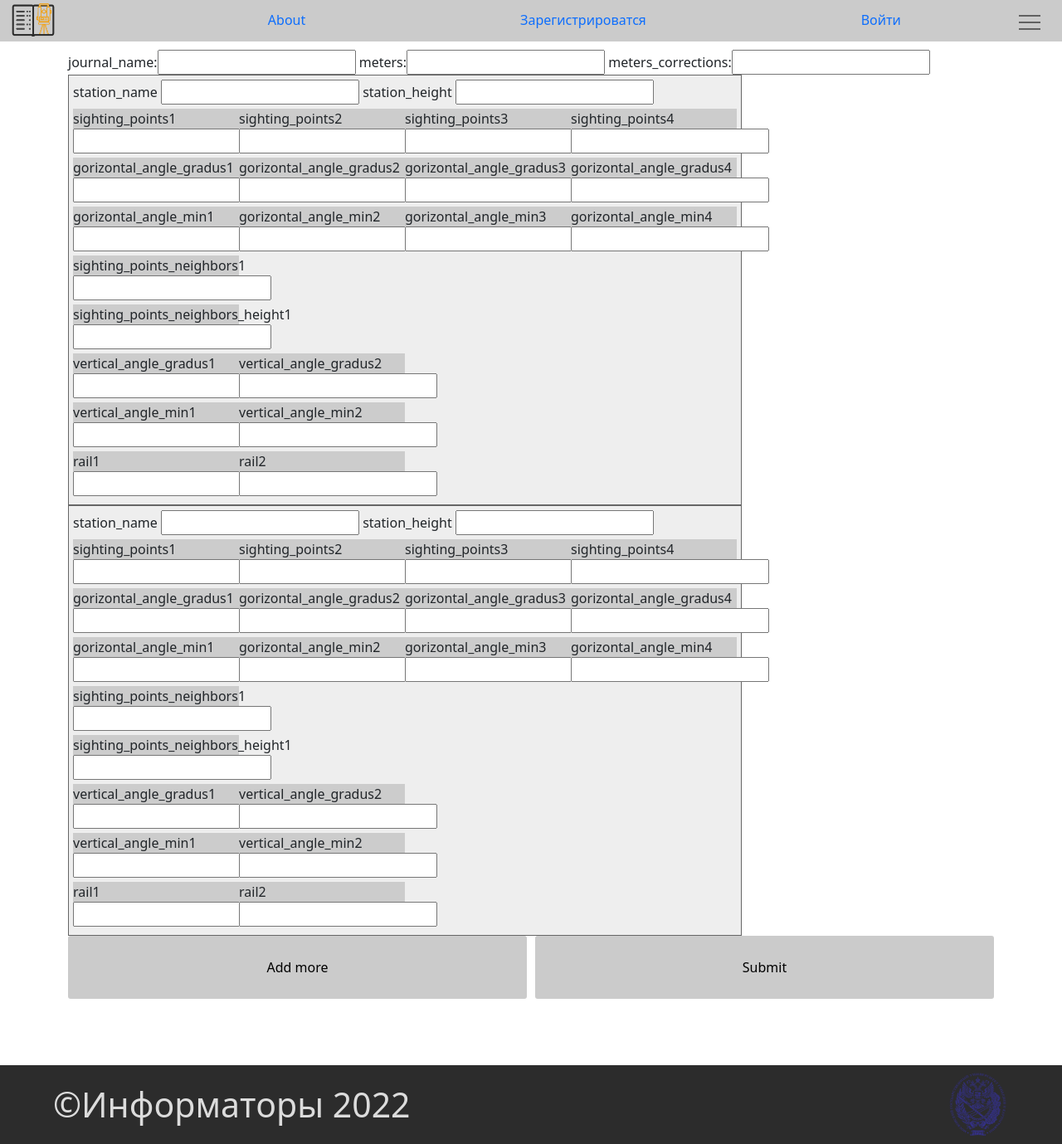
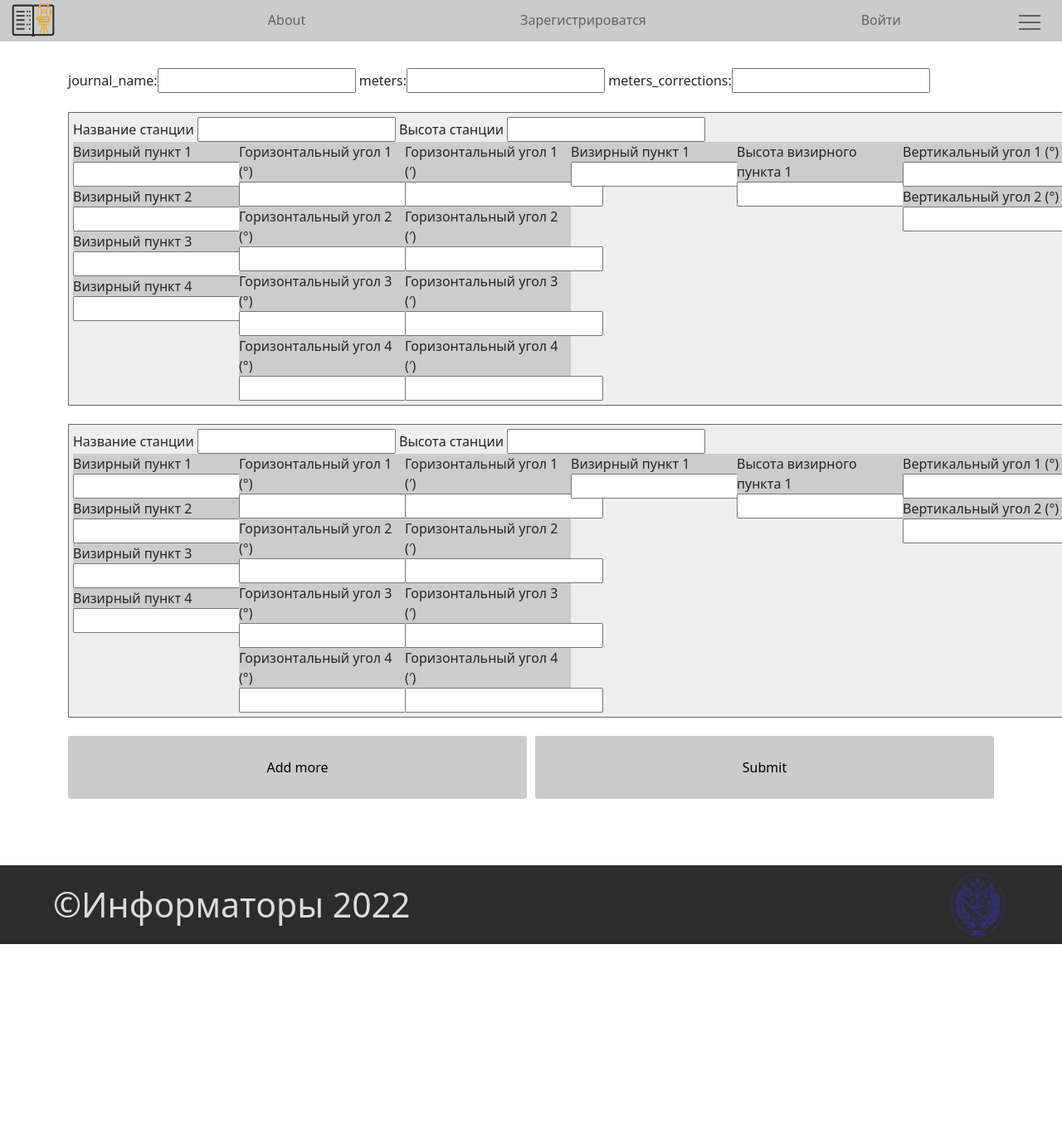
Before and after one commit to Suroga/tahJournal, a Django app: page /tah/calculation1/ in a window 1280 px wide. Shown: the whole page at 83% size. After the commit the page ends 1138 px from the top, so only its background shows below. Run offline with Django 3.2, Linux system fonts and the light colour scheme; parts of the project's set-up code (start-up, migrations or seed data) failed here and were passed over; some libraries are stand-ins or nearby versions.

```diff
--- a/journal/journal/static/css/style.css
+++ b/journal/journal/static/css/style.css
@@ -29,6 +29,8 @@
   width: 26px;
   cursor: pointer;
   z-index: 1;
+  padding-top: 10px;
+  padding-bottom: 10px;
 }
 /* добавляем "гамбургер" */
 .menu__btn > span,
@@ -235,12 +237,13 @@ body{
   height: 0%;
 } */
 
+.nav-link{
+  color: #616161
+}
 
-
-
-
-
-
+.nav-link:hover{
+  color: #414141
+}
 
 
 .div-table {
@@ -265,4 +268,57 @@ body{
 .button-inline{
   display:flex;
   gap:10px;
+  margin-top: 2%;
 }
+.div-table{
+  margin-top:2%;
+}
+
+#qu{
+  margin-top:2%;
+}
+
+.div-table-row1{
+  display:flex;
+  flex-direction: column;
+}
+
+.div-table-row2{
+  display:flex;
+  flex-direction: column;
+}
+
+.div-table-row3{
+  display:flex;
+  flex-direction: column;
+}
+
+.div-table-row4{
+  display:flex;
+  flex-direction: column;
+}
+
+.div-table-row5{
+  display:flex;
+  flex-direction: column;
+}
+
+.div-table-row6{
+  display:flex;
+  flex-direction: column;
+}
+
+.div-table-row7{
+  display:flex;
+  flex-direction: column;
+}
+
+.div-table-row8{
+  display:flex;
+  flex-direction: column;
+}
+
+#PositionTable1{
+  display: flex;
+  flex-direction: row;
+}
--- a/journal/journal/static/js/project.js
+++ b/journal/journal/static/js/project.js
@@ -1 +1,6 @@
 /* Project specific Javascript goes here. */
+$('#add_more').click(function() {
+    var form_idx = $('#id_form-TOTAL_FORMS').val();
+    $('#form_set').append($('#empty_form').html().replace(/__prefix__/g, form_idx));
+    $('#id_form-TOTAL_FORMS').val(parseInt(form_idx) + 1);
+});
--- a/journal/journal/templates/tah/calculation1.html
+++ b/journal/journal/templates/tah/calculation1.html
@@ -5,9 +5,9 @@
 
 
     {% csrf_token %}
+    <div id="qu">
         {{ form1 }}
-
-
+    </div>
     {{ form2.management_form }}
     <div id="form_set">
         {% for form in form2.forms %}
@@ -16,51 +16,53 @@
                 {{ form.non_field_errors }}
             </div>
             <div class="div-table">
-            station_name {{ form.station_name }}
-            station_height {{ form.station_height }}
-                <div class="div-table-row">
-                    <div class="div-table-col">sighting_points1 {{ form.sighting_points1 }}</div>
-                    <div class="div-table-col">sighting_points2 {{ form.sighting_points2 }}</div>
-                    <div class="div-table-col">sighting_points3 {{ form.sighting_points3 }}</div>
-                    <div class="div-table-col">sighting_points4 {{ form.sighting_points4 }}</div>
+            Название станции {{ form.station_name }}
+            Высота станции {{ form.station_height }}
+                <div id = "PositionTable1">
+                    <div class="div-table-row1">
+                        <div class="div-table-col">Визирный пункт 1 {{ form.sighting_points1 }}</div>
+                        <div class="div-table-col">Визирный пункт 2 {{ form.sighting_points2 }}</div>
+                        <div class="div-table-col">Визирный пункт 3 {{ form.sighting_points3 }}</div>
+                        <div class="div-table-col">Визирный пункт 4 {{ form.sighting_points4 }}</div>
                     </div>
-                <div class="div-table-row">
-                    <div class="div-table-col">gorizontal_angle_gradus1 {{ form.gorizontal_angle_gradus1 }}</div>
-                    <div class="div-table-col">gorizontal_angle_gradus2 {{ form.gorizontal_angle_gradus2 }}</div>
-                    <div class="div-table-col">gorizontal_angle_gradus3 {{ form.gorizontal_angle_gradus3 }}</div>
-                    <div class="div-table-col">gorizontal_angle_gradus4 {{ form.gorizontal_angle_gradus4 }}</div>
+                    <div class="div-table-row2">
+                        <div class="div-table-col">Горизонтальный угол 1 (°) {{ form.gorizontal_angle_gradus1 }}</div>
+                        <div class="div-table-col">Горизонтальный угол 2 (°) {{ form.gorizontal_angle_gradus2 }}</div>
+                        <div class="div-table-col">Горизонтальный угол 3 (°) {{ form.gorizontal_angle_gradus3 }}</div>
+                        <div class="div-table-col">Горизонтальный угол 4 (°) {{ form.gorizontal_angle_gradus4 }}</div>
                     </div>
-                <div class="div-table-row">
-                    <div class="div-table-col">gorizontal_angle_min1 {{ form.gorizontal_angle_min1 }}</div>
-                    <div class="div-table-col">gorizontal_angle_min2 {{ form.gorizontal_angle_min2 }}</div>
-                    <div class="div-table-col">gorizontal_angle_min3 {{ form.gorizontal_angle_min3 }}</div>
-                    <div class="div-table-col">gorizontal_angle_min4 {{ form.gorizontal_angle_min4 }}</div>
+                    <div class="div-table-row3">
+                        <div class="div-table-col">Горизонтальный угол 1 (′) {{ form.gorizontal_angle_min1 }}</div>
+                        <div class="div-table-col">Горизонтальный угол 2 (′) {{ form.gorizontal_angle_min2 }}</div>
+                        <div class="div-table-col">Горизонтальный угол 3 (′) {{ form.gorizontal_angle_min3 }}</div>
+                        <div class="div-table-col">Горизонтальный угол 4 (′) {{ form.gorizontal_angle_min4 }}</div>
                     </div>
-                <div class="div-table-row">
-                    <div class="div-table-col">sighting_points_neighbors1 {{ form.sighting_points_neighbors1 }}</div>
-                    <div class="div-table-col" style="display:none">sighting_points_neighbors2 {{ form.sighting_points_neighbors2 }}</div>
+                    <div class="div-table-row4">
+                        <div class="div-table-col">Визирный пункт 1 {{ form.sighting_points_neighbors1 }}</div>
+                        <div class="div-table-col" style="display:none">Визирный пункт 2 {{ form.sighting_points_neighbors2 }}</div>
                     </div>
-                <div class="div-table-row">
-                    <div class="div-table-col">sighting_points_neighbors_height1 {{ form.sighting_points_neighbors_height1 }}</div>
-                    <div class="div-table-col" style="display:none">sighting_points_neighbors_height2 {{ form.sighting_points_neighbors_height2 }}</div>
+                    <div class="div-table-row5">
+                        <div class="div-table-col">Высота визирного пункта 1 {{ form.sighting_points_neighbors_height1 }}</div>
+                        <div class="div-table-col" style="display:none">Высота визирного пункта 2 {{ form.sighting_points_neighbors_height2 }}</div>
                     </div>
-                <div class="div-table-row">
-                    <div class="div-table-col">vertical_angle_gradus1 {{ form.vertical_angle_gradus1 }}</div>
-                    <div class="div-table-col">vertical_angle_gradus2 {{ form.vertical_angle_gradus2 }}</div>
-                    <div class="div-table-col" style="display:none">vertical_angle_gradus3 {{ form.vertical_angle_gradus3 }}</div>
-                    <div class="div-table-col" style="display:none">vertical_angle_gradus4 {{ form.vertical_angle_gradus4 }}</div>
+                    <div class="div-table-row6">
+                        <div class="div-table-col">Вертикальный угол 1 (°) {{ form.vertical_angle_gradus1 }}</div>
+                        <div class="div-table-col">Вертикальный угол 2 (°) {{ form.vertical_angle_gradus2 }}</div>
+                        <div class="div-table-col" style="display:none">Вертикальный угол 3 (°) {{ form.vertical_angle_gradus3 }}</div>
+                        <div class="div-table-col" style="display:none">Вертикальный угол 4 (°) {{ form.vertical_angle_gradus4 }}</div>
                     </div>
-                <div class="div-table-row">
-                    <div class="div-table-col">vertical_angle_min1 {{ form.vertical_angle_min1 }}</div>
-                    <div class="div-table-col">vertical_angle_min2 {{ form.vertical_angle_min2 }}</div>
-                    <div style="display:none">vertical_angle_min3 {{ form.vertical_angle_min3 }}</div>
-                    <div style="display:none">vertical_angle_min4 {{ form.vertical_angle_min4 }}</div>
+                    <div class="div-table-row7">
+                        <div class="div-table-col">Вертикальный угол 1 (′) {{ form.vertical_angle_min1 }}</div>
+                        <div class="div-table-col">Вертикальный угол 2 (′) {{ form.vertical_angle_min2 }}</div>
+                        <div style="display:none">Вертикальный угол 3 (′) {{ form.vertical_angle_min3 }}</div>
+                        <div style="display:none">Вертикальный угол 4 (′) {{ form.vertical_angle_min4 }}</div>
                     </div>
-                <div class="div-table-row">
-                    <div class="div-table-col">rail1 {{ form.rail1 }}</div>
-                    <div class="div-table-col">rail2 {{ form.rail2 }}</div>
-                    <div style="display:none">rail3 {{ form.rail3 }}</div>
-                    <div style="display:none">rail4 {{ form.rail4 }}</div>
+                    <div class="div-table-row8">
+                        <div class="div-table-col">Рейка 1 {{ form.rail1 }}</div>
+                        <div class="div-table-col">Рейка 2 {{ form.rail2 }}</div>
+                        <div style="display:none">Рейка 3 {{ form.rail3 }}</div>
+                        <div style="display:none">Рейка 4 {{ form.rail4 }}</div>
+                    </div>
                 </div>
                 <div class='no_error'>
                     {{ form.errors }}
@@ -75,48 +77,48 @@
                 {{ form2.empty_form.station_height }}
 
                 <div class="div-table-row">
-                    <div class="div-table-col">sighting_points1 {{ form2.empty_form.sighting_points1 }}</div>
-                    <div class="div-table-col">sighting_points2 {{ form2.empty_form.sighting_points2 }}</div>
-                    <div class="div-table-col">sighting_points3 {{ form2.empty_form.sighting_points3 }}</div>
-                    <div class="div-table-col">sighting_points4 {{ form2.empty_form.sighting_points4 }}</div>
+                    <div class="div-table-col">Визирный пункт 1 {{ form2.empty_form.sighting_points1 }}</div>
+                    <div class="div-table-col">Визирный пункт 2 {{ form2.empty_form.sighting_points2 }}</div>
+                    <div class="div-table-col">Визирный пункт 3 {{ form2.empty_form.sighting_points3 }}</div>
+                    <div class="div-table-col">Визирный пункт 4 {{ form2.empty_form.sighting_points4 }}</div>
                 </div>
                 <div class="div-table-row">
-                    <div class="div-table-col">gorizontal_angle_gradus1 {{ form2.empty_form.gorizontal_angle_gradus1 }}</div>
-                    <div class="div-table-col">gorizontal_angle_gradus2 {{ form2.empty_form.gorizontal_angle_gradus2 }}</div>
-                    <div class="div-table-col">gorizontal_angle_gradus3 {{ form2.empty_form.gorizontal_angle_gradus3 }}</div>
-                    <div class="div-table-col">gorizontal_angle_gradus4 {{ form2.empty_form.gorizontal_angle_gradus4 }}</div>
+                    <div class="div-table-col">Горизонтальный угол 1 (°) {{ form2.empty_form.gorizontal_angle_gradus1 }}</div>
+                    <div class="div-table-col">Горизонтальный угол 2 (°) {{ form2.empty_form.gorizontal_angle_gradus2 }}</div>
+                    <div class="div-table-col">Горизонтальный угол 3 (°) {{ form2.empty_form.gorizontal_angle_gradus3 }}</div>
+                    <div class="div-table-col">Горизонтальный угол 4 (°) {{ form2.empty_form.gorizontal_angle_gradus4 }}</div>
                 </div>
                 <div class="div-table-row">
-                    <div class="div-table-col">gorizontal_angle_min1 {{ form2.empty_form.gorizontal_angle_min1 }}</div >
-                    <div class="div-table-col">gorizontal_angle_min2 {{ form2.empty_form.gorizontal_angle_min2 }}</div >
-                    <div class="div-table-col">gorizontal_angle_min3 {{ form2.empty_form.gorizontal_angle_min3 }}</div >
-                    <div class="div-table-col">gorizontal_angle_min4 {{ form2.empty_form.gorizontal_angle_min4 }}</div >
+                    <div class="div-table-col">Горизонтальный угол 1 (′) {{ form2.empty_form.gorizontal_angle_min1 }}</div >
+                    <div class="div-table-col">Горизонтальный угол 2 (′) {{ form2.empty_form.gorizontal_angle_min2 }}</div >
+                    <div class="div-table-col">Горизонтальный угол 3 (′) {{ form2.empty_form.gorizontal_angle_min3 }}</div >
+                    <div class="div-table-col">Горизонтальный угол 4 (′) {{ form2.empty_form.gorizontal_angle_min4 }}</div >
                 </div>
                 <div class="div-table-row">
-                    <div class="div-table-col">sighting_points_neighbors1 {{ form2.empty_form.sighting_points_neighbors1 }}</div >
-                    <div class="div-table-col">sighting_points_neighbors2 {{ form2.empty_form.sighting_points_neighbors2 }}</div >
+                    <div class="div-table-col">Визирный пункт 1 {{ form2.empty_form.sighting_points_neighbors1 }}</div >
+                    <div class="div-table-col">Визирный пункт 2 {{ form2.empty_form.sighting_points_neighbors2 }}</div >
                 </div>
                 <div class="div-table-row">
-                    <div class="div-table-col">sighting_points_neighbors_height1 {{ form2.empty_form.sighting_points_neighbors_height1 }}</div >
-                    <div class="div-table-col">sighting_points_neighbors_height2 {{ form2.empty_form.sighting_points_neighbors_height2 }}</div >
+                    <div class="div-table-col">Высота визирного пункта 1 {{ form2.empty_form.sighting_points_neighbors_height1 }}</div >
+                    <div class="div-table-col">Высота визирного пункта 2 {{ form2.empty_form.sighting_points_neighbors_height2 }}</div >
                 </div>
                 <div class="div-table-row">
-                    <div class="div-table-col">vertical_angle_gradus1 {{ form2.empty_form.vertical_angle_gradus1 }}</div>
-                    <div class="div-table-col">vertical_angle_gradus2 {{ form2.empty_form.vertical_angle_gradus2 }}</div>
-                    <div class="div-table-col">vertical_angle_gradus3 {{ form2.empty_form.vertical_angle_gradus3 }}</div>
-                    <div class="div-table-col">vertical_angle_gradus4 {{ form2.empty_form.vertical_angle_gradus4 }}</div>
+                    <div class="div-table-col">Вертикальный угол 1 (°) {{ form2.empty_form.vertical_angle_gradus1 }}</div>
+                    <div class="div-table-col">Вертикальный угол 2 (°) {{ form2.empty_form.vertical_angle_gradus2 }}</div>
+                    <div class="div-table-col">Вертикальный угол 3 (°) {{ form2.empty_form.vertical_angle_gradus3 }}</div>
+                    <div class="div-table-col">Вертикальный угол 4 (°) {{ form2.empty_form.vertical_angle_gradus4 }}</div>
                 </div>
                 <div class="div-table-row">
-                    <div class="div-table-col">vertical_angle_min1 {{ form2.empty_form.vertical_angle_min1 }}</div>
-                    <div class="div-table-col">vertical_angle_min2 {{ form2.empty_form.vertical_angle_min2 }}</div>
-                    <div class="div-table-col">vertical_angle_min3 {{ form2.empty_form.vertical_angle_min3 }}</div>
-                    <div class="div-table-col">vertical_angle_min4 {{ form2.empty_form.vertical_angle_min4 }}</div>
+                    <div class="div-table-col">Вертикальный угол 1 (′) {{ form2.empty_form.vertical_angle_min1 }}</div>
+                    <div class="div-table-col">Вертикальный угол 2 (′) {{ form2.empty_form.vertical_angle_min2 }}</div>
+                    <div class="div-table-col">Вертикальный угол 3 (′) {{ form2.empty_form.vertical_angle_min3 }}</div>
+                    <div class="div-table-col">Вертикальный угол 4 (′) {{ form2.empty_form.vertical_angle_min4 }}</div>
                 </div>
                 <div class="div-table-row">
-                    <div class="div-table-col">empty_form.rail1 {{ form2.empty_form.rail1 }}</div>
-                    <div class="div-table-col">empty_form.rail2 {{ form2.empty_form.rail2 }}</div>
-                    <div class="div-table-col">empty_form.rail3 {{ form2.empty_form.rail3 }}</div>
-                    <div class="div-table-col">empty_form.rail4 {{ form2.empty_form.rail4 }}</div>
+                    <div class="div-table-col">Рейка 1 {{ form2.empty_form.rail1 }}</div>
+                    <div class="div-table-col">Рейка 2 {{ form2.empty_form.rail2 }}</div>
+                    <div class="div-table-col">Рейка 3 {{ form2.empty_form.rail3 }}</div>
+                    <div class="div-table-col">Рейка 4 {{ form2.empty_form.rail4 }}</div>
                 </div>
                 <div class="no_error">
                     {{ form2.empty_form.errors }}
@@ -124,6 +126,8 @@
             </div>
         </div>
     </div>
+
+
     <div class = "button-inline">
         <input class='btn' type="button" value="Add more" id="add_more"></button>
         <input class='btn' type="submit" value="Submit"></input>
@@ -131,12 +135,6 @@
 </form>
 
 
-<script>
-    $('#add_more').click(function() {
-        var form_idx = $('#id_form-TOTAL_FORMS').val();
-        $('#form_set').append($('#empty_form').html().replace(/__prefix__/g, form_idx));
-        $('#id_form-TOTAL_FORMS').val(parseInt(form_idx) + 1);
-    });
-</script>
+
 
 {% endblock content %}
```
Also changed, not shown: 1 other file. Lines whose indentation alone changed are shown as unchanged.
